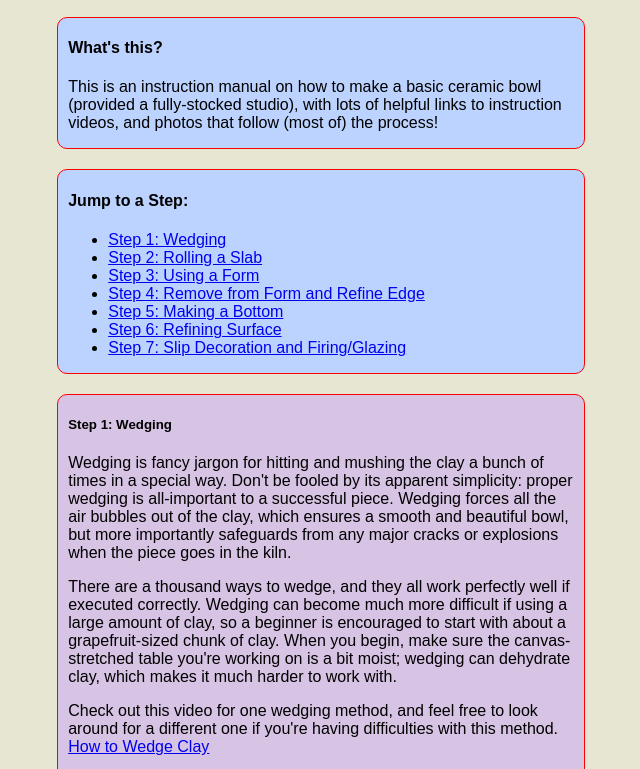
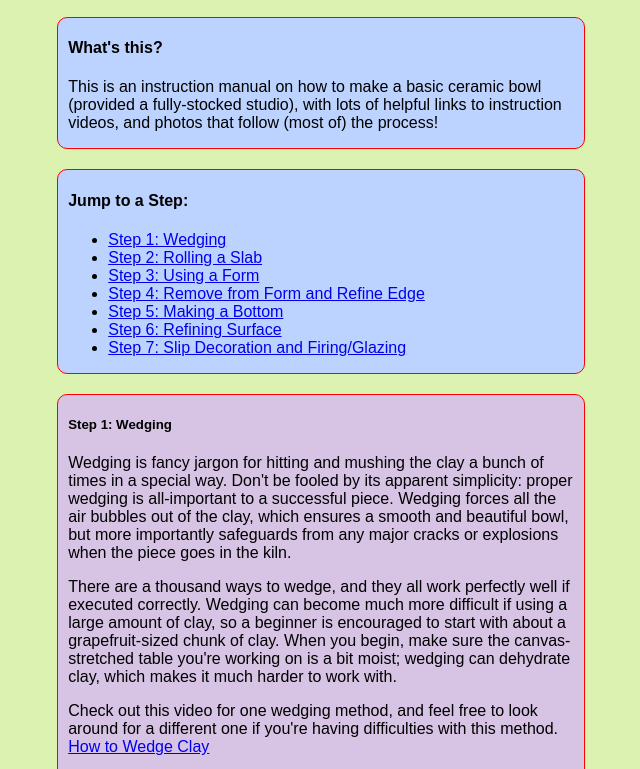
Before and after one commit to dulanovsky/Final-Project, a plain HTML site: page index.html in a window 1280 px wide. Shown: the part 142-911 px from the top of the page, without its empty margins (319-959 px from the left). Drawn offline with Linux system fonts and the light colour scheme.

Commit message:
more colors

```diff
--- a/styles.css
+++ b/styles.css
@@ -5,7 +5,7 @@ padding = 0;
 
 body {
   font-family: Arial, sans-serif;
-  background-color: rgb(230, 230, 210);
+  background-color: rgb(220, 242, 176);
 }
 
 
```
